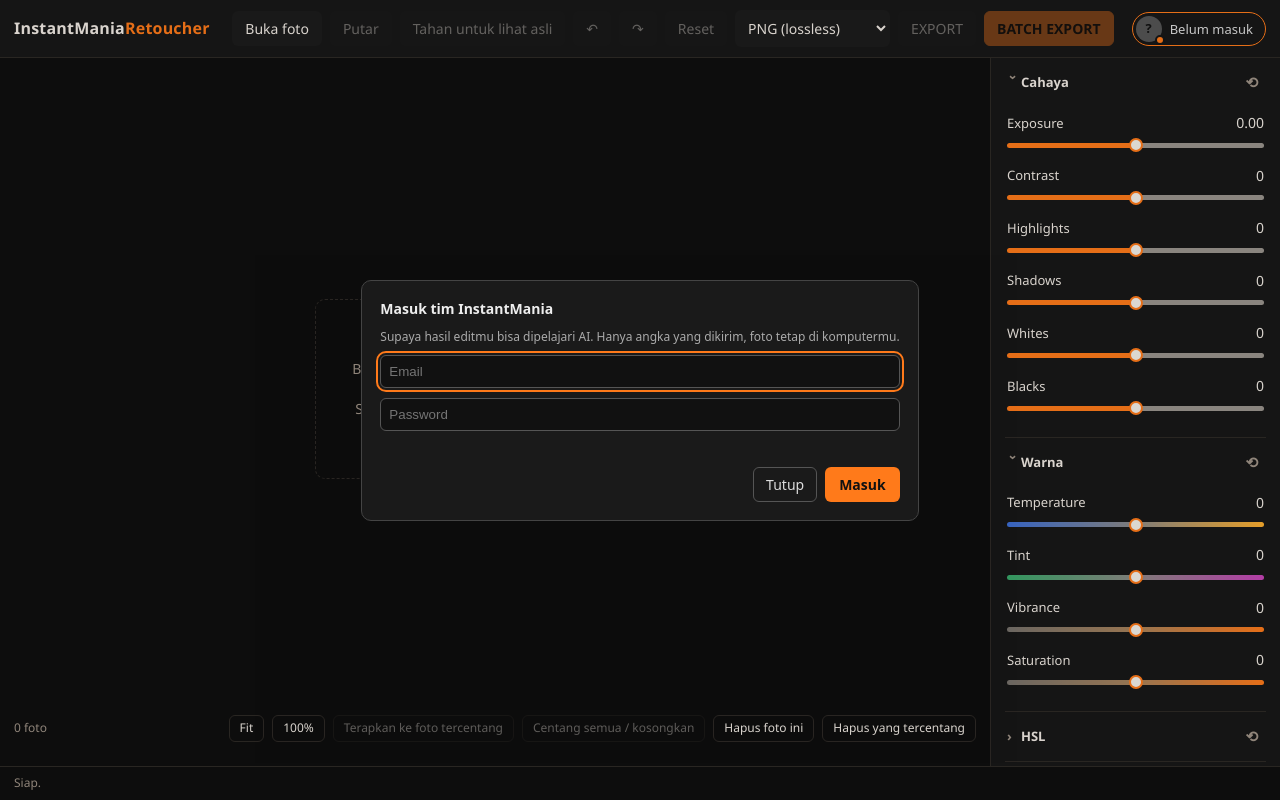
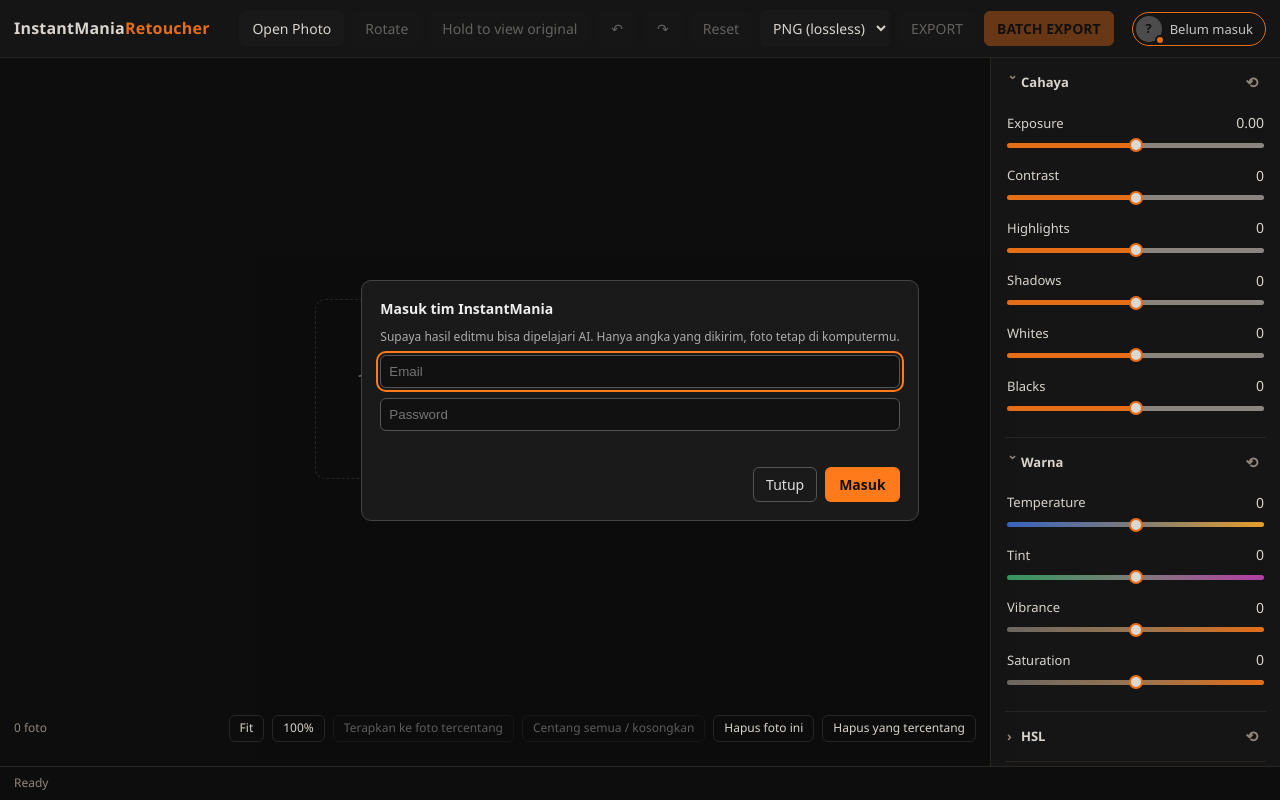
Before and after one commit to goenawork/instantretoucher, a plain HTML site: page index.html in a window 1280 px wide. Drawn offline with nearby package versions, Linux system fonts and the light colour scheme.

Commit message:
Translate UI text from Indonesian to English

```diff
--- a/index.html
+++ b/index.html
@@ -9,26 +9,26 @@
 <body>
 <header>
   <h1>InstantMania<span style="color:var(--accent)">Retoucher</span></h1>
-  <label class="btn">Buka foto<input id="file" type="file" multiple hidden accept="image/*,.cr2,.cr3,.crw,.raf,.nef,.nrw,.arw,.sr2,.srf,.dng,.orf,.rw2,.pef,.srw,.3fr,.erf,.mrw,.kdc,.dcr,.raw"></label>
-  <button id="rot" disabled>Putar</button>
-  <button id="cmp" disabled>Tahan untuk lihat asli</button>
+  <label class="btn">Open Photo<input id="file" type="file" multiple hidden accept="image/*,.cr2,.cr3,.crw,.raf,.nef,.nrw,.arw,.sr2,.srf,.dng,.orf,.rw2,.pef,.srw,.3fr,.erf,.mrw,.kdc,.dcr,.raw"></label>
+  <button id="rot" disabled>Rotate</button>
+  <button id="cmp" disabled>Hold to view original</button>
   <button id="reset" disabled>Reset</button>
-  <select id="fmt" aria-label="Format ekspor"><option value="png">PNG (lossless)</option><option value="jpg">JPG kualitas 100%</option></select>
+  <select id="fmt" aria-label="Format ekspor"><option value="png">PNG (lossless)</option><option value="jpg">JPG 100%</option></select>
   <button id="save" disabled>EXPORT</button>
   <button id="expall" class="primary" disabled>BATCH EXPORT</button>
 </header>
 <main>
   <div id="stage">
     <div id="view">
-      <div id="empty">Tarik foto ke sini atau klik Buka foto.<br>Bisa banyak sekaligus: JPG, PNG, WebP, dan RAW (CR2, CR3, RAF, NEF, ARW, DNG, dll).<br>Semua diproses di browser, tidak ada yang diunggah.</div>
+      <div id="empty">Drag a photo here or click Open photo.<br>JPG, PNG, WebP, dan RAW (CR2, CR3, RAF, NEF, ARW, DNG, dll).<br>Everything is processed in the browser, nothing is uploaded.</div>
       <div id="zw"><canvas id="cv"></canvas><canvas id="out"></canvas><canvas id="ov"></canvas></div>
     </div>
-    <div id="bar"><span id="cnt">0 foto</span><span id="zl" title="Scroll untuk zoom, seret untuk geser, klik dua kali untuk Fit"></span><button id="zfit" title="Pas ke layar">Fit</button><button id="z100" title="Ukuran piksel asli">100%</button><button id="syncb" disabled>Terapkan ke foto tercentang</button><button id="chk" disabled>Centang semua / kosongkan</button></div>
+    <div id="bar"><span id="cnt">0 foto</span><span id="zl" title="Scroll to zoom, drag to slide, double-click to Fit"></span><button id="zfit" title="Pas ke layar">Fit</button><button id="z100" title="Ukuran piksel asli">100%</button><button id="syncb" disabled>Terapkan ke foto tercentang</button><button id="chk" disabled>Centang semua / kosongkan</button></div>
     <div id="strip"></div>
   </div>
   <aside id="panel"></aside>
 </main>
-<div id="msg">Siap.</div>
+<div id="msg">Ready</div>
 
 <script src="core.js?v=5"></script>
 <script src="shader.js?v=6"></script>
```
